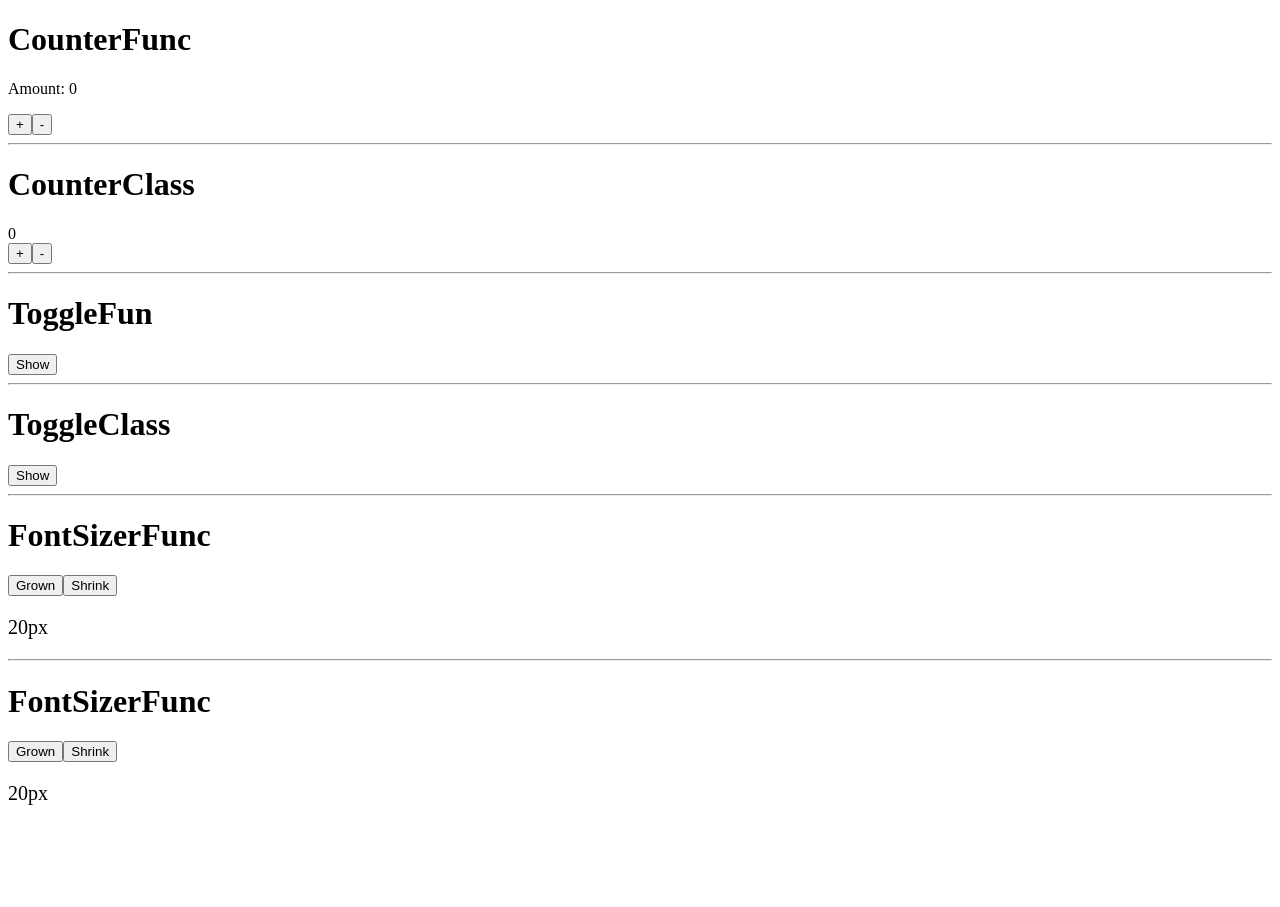
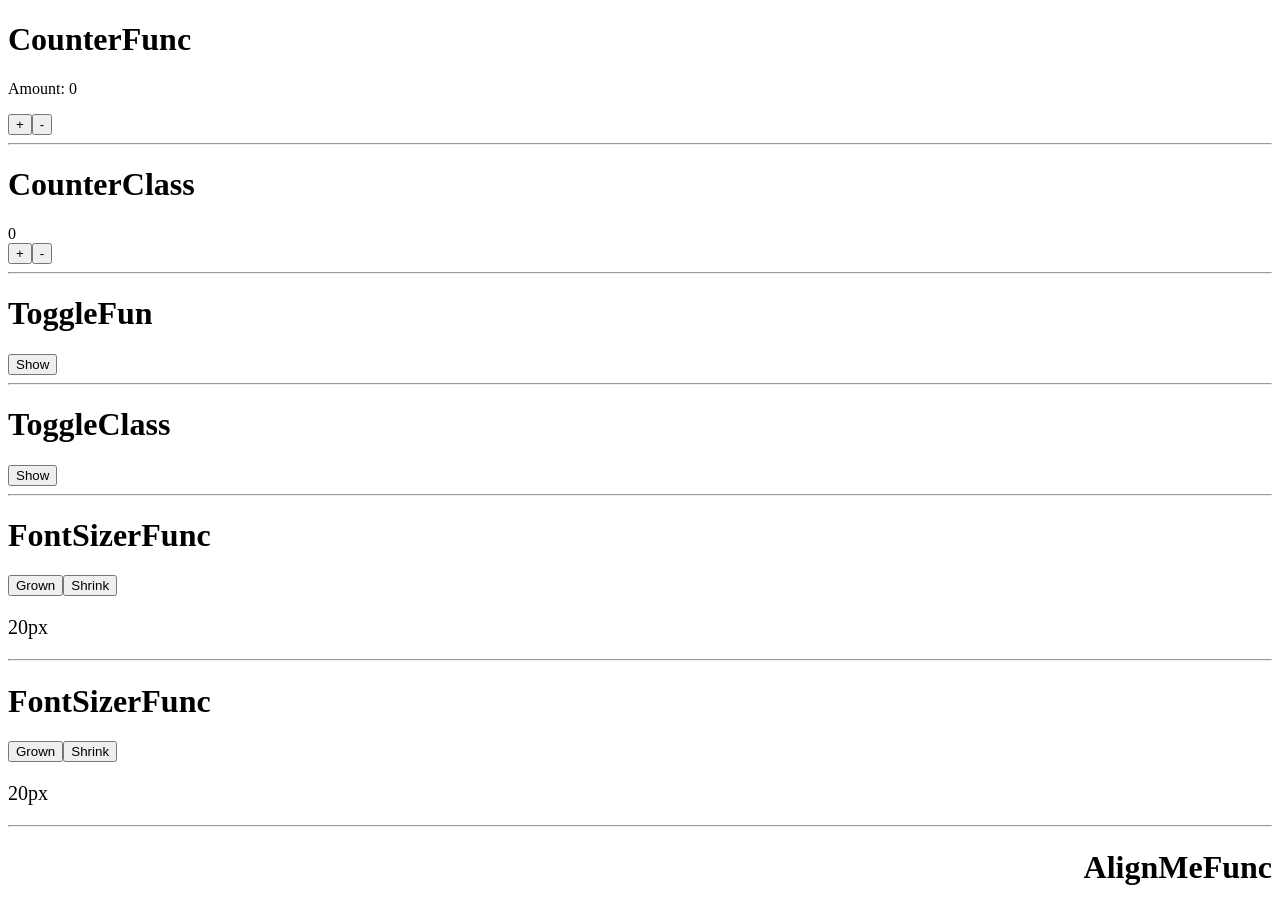
Before and after one commit to mkusztal/react-typescript-widgets, a React (Create React App) app: page / in a window 1280 px wide. Before the commit the page ends 825 px from the top, so only its background shows below. Built offline with nearby package versions, Linux system fonts and the light colour scheme.

Commit message:
Add alignMeFunc

```diff
--- a/src/App.tsx
+++ b/src/App.tsx
@@ -5,6 +5,7 @@ import ToggleFun from "./components/ToggleFunc/ToggleFun";
 import ToggleClass from "./components/ToggleClass/ToggleClass";
 import FontSizerFunc from "./components/FontSizerFunc/FontSizerFunc";
 import FontSizeClass from "./components/FontSizeClass/FontSizeClass";
+import AlignMeFunc from "./components/AlignMeFunc/AlignMeFunc";
 
 function App() {
   return (
@@ -23,6 +24,8 @@ function App() {
       <hr />
       {/* with contractor */}
       <FontSizeClass />
+      <hr />
+      <AlignMeFunc />
     </div>
   );
 }
--- /dev/null
+++ b/src/components/AlignMeFunc/AlignMeFunc.tsx
@@ -0,0 +1,20 @@
+import React, { useState } from "react";
+
+const AlignMeFunc = () => {
+  const [alignment, setAlignment] = useState("left");
+
+  // alignmentLeft = () => {
+  //   setAlignment({ alignment: "left" });
+  // };
+
+  return (
+    <div>
+      <h1 style={{ textAlign: "right" }}>AlignMeFunc</h1>
+      {/* <button onClick={alignmentLeft}>Left</button>
+      <button onClick={alignmentCenter}>Center</button>
+      <button onClick={alignmentRight}>Right</button> */}
+    </div>
+  );
+};
+
+export default AlignMeFunc;
```
